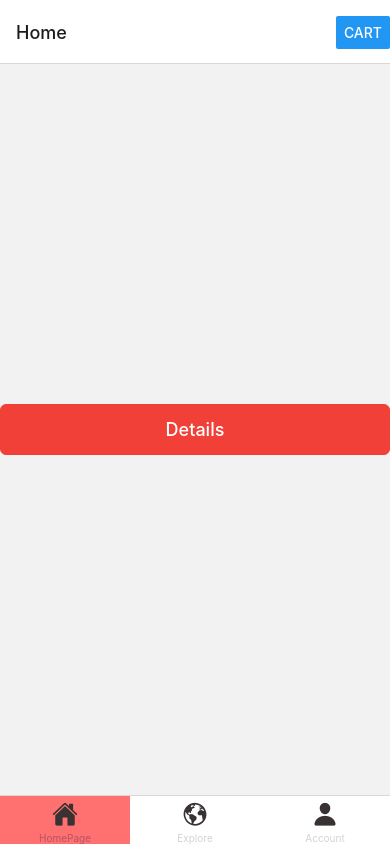
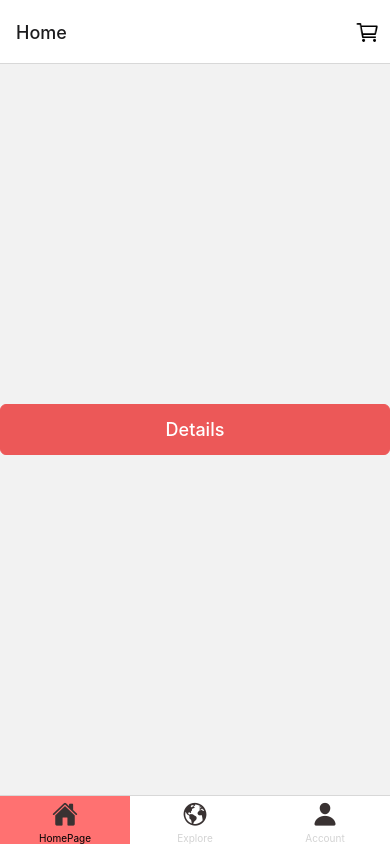
Before and after one commit to Karem1986/EcommerceApp, a React Native app: screen /Account in a window 390 px wide. Built offline with nearby package versions, Linux system fonts and the light colour scheme.

Commit message:
added cart icon and adjusted colors to fit brand

```diff
--- a/App.js
+++ b/App.js
@@ -13,7 +13,7 @@ import SignUp from './src/screens/SignUp';
 //All non default imports use curly braces:
 import {Cart} from './src/screens/Cart';
 
-import {CartIcon} from './src/components/Navigation';
+import {CartIcon, CloseIcon} from './src/components/Navigation';
 // ICONS
 import Icon from 'react-native-vector-icons/Ionicons';
 
@@ -48,7 +48,7 @@ const Tabs = () => (
   <MainTabs.Navigator
     screenOptions={{
       headerShown: false,
-      tabBarActiveTintColor: '#b55464',
+      tabBarActiveTintColor: '#000',
       tabBarInactiveTintColor: 'lightgray',
       tabBarActiveBackgroundColor: '#ff7171',
       // tabBarInactiveBackgroundColor: '#393232',
@@ -117,13 +117,13 @@ function App() {
           name="Cart"
           component={Cart}
           //To display the Cart as a modal from the button to the top of the app:
-          options={{presentation: 'modal'}}
+          options={{presentation: 'modal', headerLeft: () => <CloseIcon />}}
         />
         <MainStack.Screen
           name="Auth"
           component={AuthTabs}
           //To display the sign in and sign up as a modal from the button to the top of the app:
-          options={{presentation: 'modal'}}
+          options={{presentation: 'modal', headerLeft: () => <CloseIcon />}}
         />
       </MainStack.Navigator>
     </NavigationContainer>
--- a/src/components/Button.js
+++ b/src/components/Button.js
@@ -14,7 +14,7 @@ const styles = StyleSheet.create({
   },
   containerOutline: {
     backgroundColor: 'transparent',
-    borderColor: colors.border,
+    borderColor: colors.brand,
   },
 
   text: {
--- a/src/components/Navigation.js
+++ b/src/components/Navigation.js
@@ -1,8 +1,35 @@
 import React from 'react';
-import {Button} from 'react-native';
+import {TouchableOpacity, Image} from 'react-native';
 import {useNavigation} from '@react-navigation/native';
+
+import colors from '../constants/colors';
+
+export const CloseIcon = () => {
+  const navigation = useNavigation();
+  return (
+    <TouchableOpacity
+      onPress={() => navigation.pop()}
+      style={{paddingHorizontal: 10}}>
+      <Image
+        source={require('../assets/images/close-outline.png')}
+        style={{width: 25, height: 25, tintColor: colors.brand}}
+      />
+    </TouchableOpacity>
+  );
+};
 
 export const CartIcon = () => {
   const navigation = useNavigation();
-  return <Button title="Cart" onPress={() => navigation.push('Cart')} />;
+  return (
+    <TouchableOpacity
+      onPress={() => navigation.push('Cart')}
+      style={{paddingHorizontal: 10}}>
+      <Image
+        source={require('../assets/images/cart-outline.png')}
+        style={{width: 25, height: 25}}
+      />
+    </TouchableOpacity>
+  );
 };
+
+//Here can the tabs also be defined if needed.
--- a/src/constants/colors.js
+++ b/src/constants/colors.js
@@ -5,6 +5,6 @@ export default {
   gray: '#9ca5ab',
   background: '#eef0f3',
   error: '#b55464',
-  brand: '#f04037',
+  brand: '#EC5858',
   icon: '#5f5f61',
 };
```
